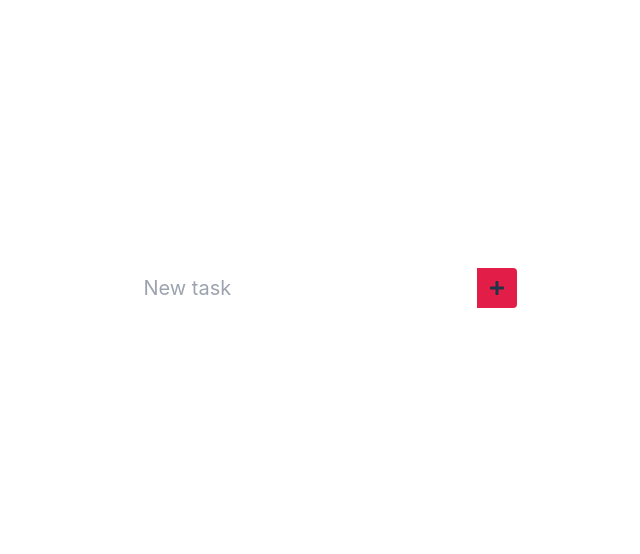
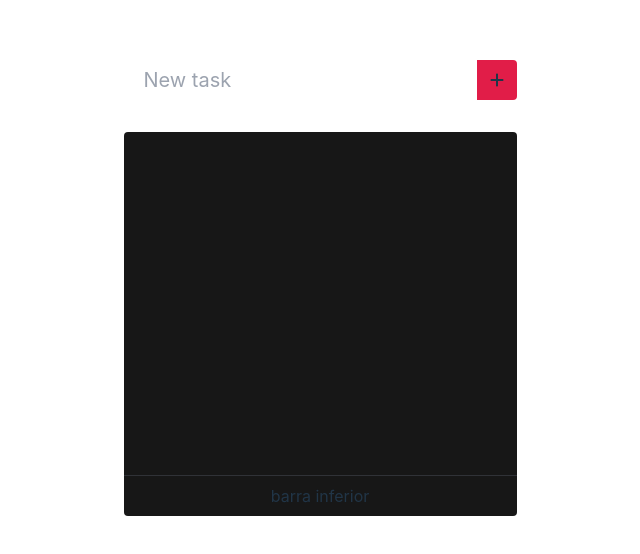
Before and after one commit to danielrn07/taskify, a React (Vite) app: page / in a window 1280 px wide. Shown: the part 112-666 px from the top of the page, without its empty margins (320-960 px from the left). Built offline with nearby package versions, Linux system fonts and the light colour scheme.

Commit message:
feat: add task list

```diff
--- a/src/App.jsx
+++ b/src/App.jsx
@@ -1,6 +1,7 @@
 import React, { useState, Component } from 'react'
 import './App.css'
 import Form from './components/Form'
+import TaskList from './components/Tasks'
 
 class App extends Component {
   constructor(props) {
@@ -30,10 +31,11 @@ class App extends Component {
       })
     }
 
-    console.log(tasks)
+
+    this.handleReset()
   }
 
-  handleReset = ({ input }) => {
+  handleReset = () => {
     this.setState({
       newTask: ''
     })
@@ -58,6 +60,7 @@ class App extends Component {
           newTask={newTask}
           inputRef={this.inputRef}
         />
+        <TaskList tasks={tasks}/>
       </>
     )
   }
--- a/src/assets/css/output.css
+++ b/src/assets/css/output.css
@@ -923,8 +923,8 @@ video {
   --tw-backdrop-sepia:  ;
 }
 
-.fixed {
-  position: fixed;
+.mt-8 {
+  margin-top: 2rem;
 }
 
 .flex {
@@ -935,24 +935,20 @@ video {
   height: 2.5rem;
 }
 
-.h-40 {
-  height: 10rem;
+.h-96 {
+  height: 24rem;
 }
 
-.h-4 {
-  height: 1rem;
-}
-
-.h-1 {
-  height: 0.25rem;
-}
-
-.h-80 {
-  height: 20rem;
+.h-full {
+  height: 100%;
 }
 
 .w-10 {
   width: 2.5rem;
+}
+
+.w-full {
+  width: 100%;
 }
 
 .flex-col {
@@ -967,8 +963,21 @@ video {
   justify-content: center;
 }
 
-.rounded {
-  border-radius: 0.25rem;
+.justify-between {
+  justify-content: space-between;
+}
+
+.self-end {
+  align-self: flex-end;
+}
+
+.overflow-auto {
+  overflow: auto;
+}
+
+.rounded-b {
+  border-bottom-right-radius: 0.25rem;
+  border-bottom-left-radius: 0.25rem;
 }
 
 .rounded-l {
@@ -981,14 +990,31 @@ video {
   border-bottom-right-radius: 0.25rem;
 }
 
+.rounded-t {
+  border-top-left-radius: 0.25rem;
+  border-top-right-radius: 0.25rem;
+}
+
+.border-t {
+  border-top-width: 1px;
+}
+
+.border-gray-500\/30 {
+  border-color: rgb(107 114 128 / 0.3);
+}
+
+.bg-neutral-900 {
+  --tw-bg-opacity: 1;
+  background-color: rgb(23 23 23 / var(--tw-bg-opacity));
+}
+
 .bg-rose-600 {
   --tw-bg-opacity: 1;
   background-color: rgb(225 29 72 / var(--tw-bg-opacity));
 }
 
-.bg-gray-400 {
-  --tw-bg-opacity: 1;
-  background-color: rgb(156 163 175 / var(--tw-bg-opacity));
+.p-2 {
+  padding: 0.5rem;
 }
 
 .p-4 {
@@ -1016,6 +1042,18 @@ video {
   transition-property: color, background-color, border-color, text-decoration-color, fill, stroke, opacity, box-shadow, transform, filter, backdrop-filter, -webkit-backdrop-filter;
   transition-timing-function: cubic-bezier(0.4, 0, 0.2, 1);
   transition-duration: 150ms;
+}
+
+.duration-300 {
+  transition-duration: 300ms;
+}
+
+.ease-in-out {
+  transition-timing-function: cubic-bezier(0.4, 0, 0.2, 1);
+}
+
+.ease-in {
+  transition-timing-function: cubic-bezier(0.4, 0, 1, 1);
 }
 
 :root {
@@ -1086,6 +1124,16 @@ body {
   outline: none;
 }
 
+.item-list::-webkit-scrollbar {
+  width: 8px;
+}
+
+.item-list::-webkit-scrollbar-thumb {
+  background-color: #e11d48;
+  border-radius: 5px;
+  border: 2px solid #171717;
+}
+
 @media (prefers-color-scheme: light) {
   :root {
     color: #213547;
@@ -1093,9 +1141,8 @@ body {
   }
 }
 
-.hover\:bg-rose-800:hover {
-  --tw-bg-opacity: 1;
-  background-color: rgb(159 18 57 / var(--tw-bg-opacity));
+.hover\:bg-gray-100\/5:hover {
+  background-color: rgb(243 244 246 / 0.05);
 }
 
 .hover\:bg-rose-700:hover {
--- /dev/null
+++ b/src/components/Tasks/index.jsx
@@ -0,0 +1,25 @@
+import React from 'react'
+// import { FaXmark, FaPen } from "react-icons/fa6";
+
+const TaskList = ({ tasks }) => {
+  return (
+    <div className="flex flex-col h-96 mt-8">
+      <ul className="item-list flex flex-col bg-neutral-900 h-full overflow-auto rounded-t">
+        {tasks.map((task, index) => (
+          <li
+            key={index}
+            className="flex justify-between items-center p-4 transition ease-in duration-300 hover:bg-gray-100/5"
+          >
+            {task}
+          </li>
+        ))}
+      </ul>
+
+      <div className="self-end p-2 bg-neutral-900 border-t border-gray-500/30 w-full rounded-b">
+        barra inferior
+      </div>
+    </div>
+  )
+}
+
+export default TaskList
--- a/src/index.css
+++ b/src/index.css
@@ -71,6 +71,16 @@ body {
   outline: none;
 }
 
+.item-list::-webkit-scrollbar {
+  width: 8px;
+}
+
+.item-list::-webkit-scrollbar-thumb {
+  background-color: #e11d48;
+  border-radius: 5px;
+  border: 2px solid #171717;
+}
+
 @media (prefers-color-scheme: light) {
   :root {
     color: #213547;
```
Also changed, not shown: src/components/Form/index.jsx (+10 -3 lines).
